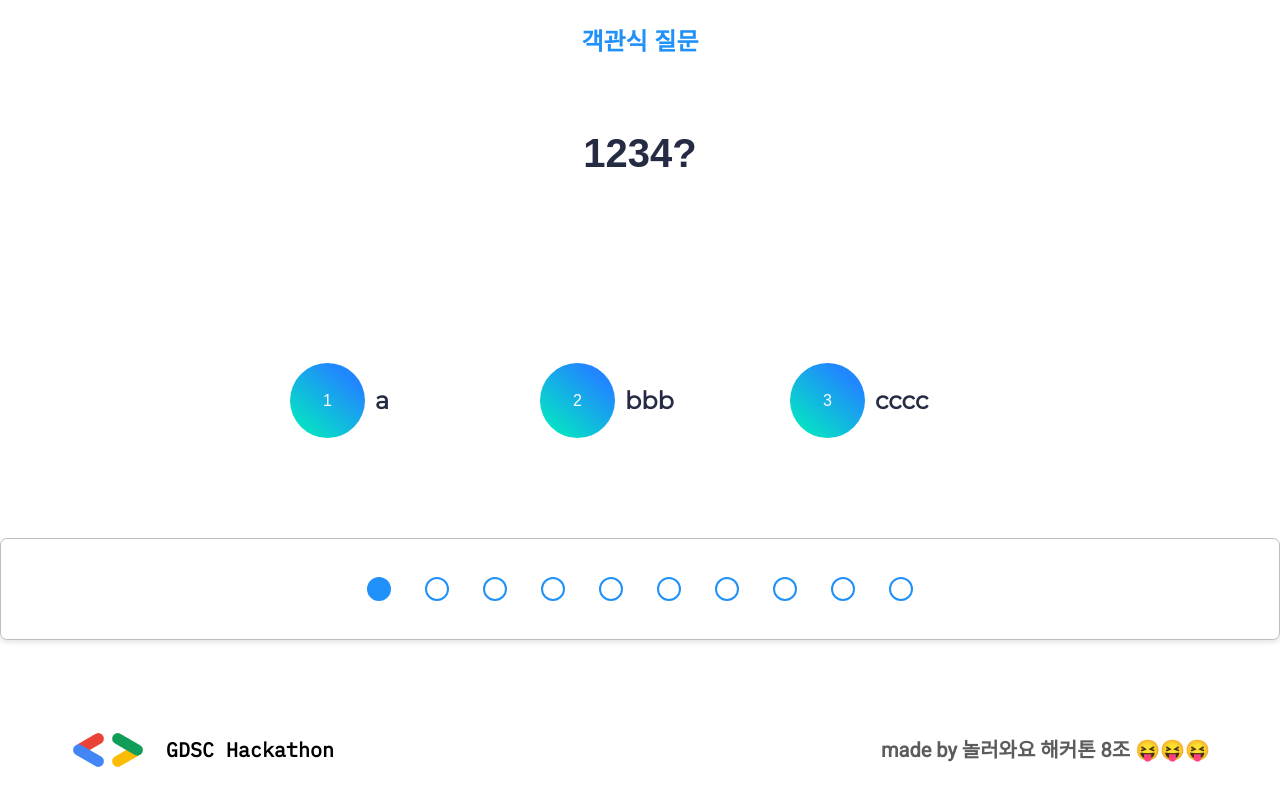
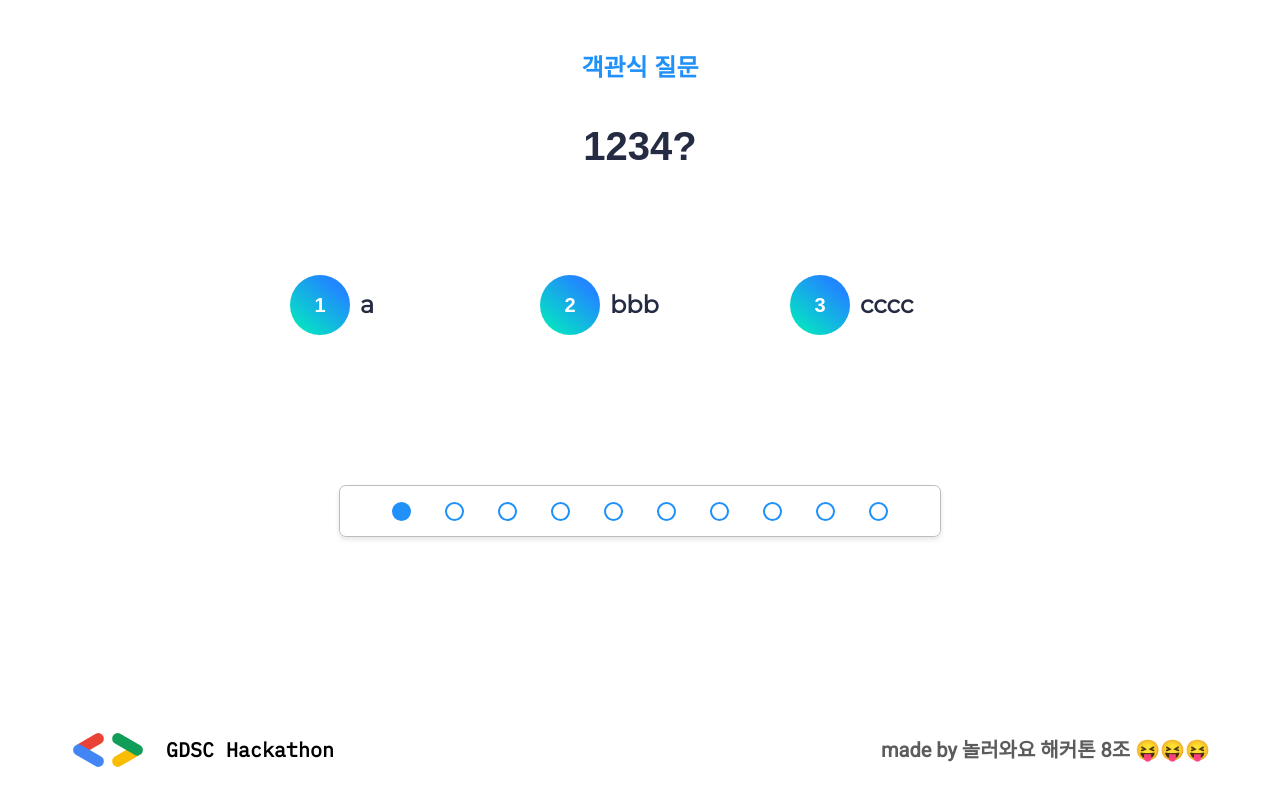
Before and after one commit to kasterra/kasterra-nollowa-random-service, a React (Create React App) app: page /question in a window 1280 px wide. Built offline with nearby package versions, Linux system fonts and the light colour scheme.

Commit message:
modify question css

```diff
--- a/src/components/ChoiceQuestion.scss
+++ b/src/components/ChoiceQuestion.scss
@@ -2,7 +2,7 @@
   display: flex;
   flex-direction: column;
   align-items: center;
-  gap: 148px;
+  gap: 100px;
   .title {
     display: flex;
     flex-direction: column;
@@ -13,12 +13,14 @@
       font-weight: 700;
       font-size: 24px;
       line-height: 36px;
+      margin-top: 50px;
     }
     h2 {
       font-weight: 700;
       font-size: 40px;
       line-height: 57px;
       color: #252b42;
+      margin: 0;
     }
   }
   .cards {
@@ -31,14 +33,16 @@
         gap: 10px;
         align-items: center;
         .idx {
-          width: 75px;
-          height: 75px;
+          width: 60px;
+          height: 60px;
           background: linear-gradient(39.97deg, #00f3b9 0.79%, #2187ff 79.29%);
           border-radius: 75px;
           display: flex;
           justify-content: center;
           align-items: center;
           color: #fff;
+          font-size: 20px;
+          font-weight: 600;
         }
         .choice {
           font-family: "Montserrat";
@@ -52,3 +56,7 @@
     }
   }
 }
+.idx:hover {
+  cursor: pointer;
+  outline: 3px solid #bdbdbda8;
+}
--- a/src/components/Indicator.jsx
+++ b/src/components/Indicator.jsx
@@ -2,6 +2,7 @@ import "./Indicator.scss";
 
 export default function Indicator({ curIdx }) {
   return (
+    <div className="indicator_wrap">
       <div className="indicator_container">
         <div className="indicators">
           {[...Array(10)].map((_, idx) => (
@@ -12,5 +13,6 @@ export default function Indicator({ curIdx }) {
           ))}
         </div>
       </div>
+    </div>
   );
 }
--- a/src/components/Indicator.scss
+++ b/src/components/Indicator.scss
@@ -1,18 +1,19 @@
 .indicator_container {
-  margin-top: 100px;
-  height: 100px;
+  margin-top: 150px;
+  height: 50px;
   border: 1.34552px solid #bdbdbd;
   box-shadow: 0px 2.69104px 5.38208px rgba(0, 0, 0, 0.1);
   border-radius: 6.72761px;
   display: flex;
   justify-content: center;
   align-items: center;
+  width: 600px;
   .indicators {
     display: flex;
     gap: 34px;
     .button {
-      width: 20px;
-      height: 20px;
+      width: 15px;
+      height: 15px;
       border: 2.69104px solid #2091f9;
       border-radius: 50%;
     }
@@ -21,3 +22,7 @@
     }
   }
 }
+.indicator_wrap {
+  display: flex;
+  justify-content: center;
+}
```
Lines whose indentation alone changed are shown as unchanged.
